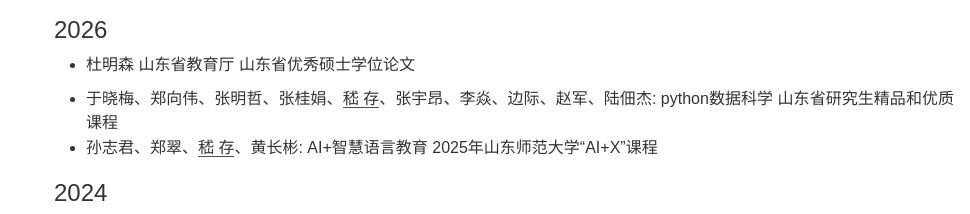
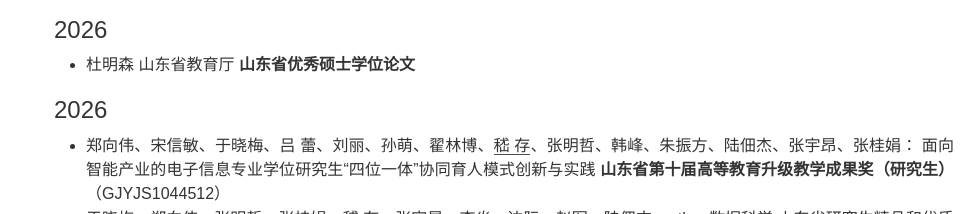
Before and after one commit to Ji-Cun/Ji-Cun.github.io, a plain HTML site: page teaching.html in a window 1280 px wide. Shown: the part 238-452 px from the top of the page, 310-1280 px from the left. Drawn offline with Linux system fonts and the light colour scheme; a web font is replaced by a local one.

Commit message:
Update teaching.html

```diff
--- a/teaching.html
+++ b/teaching.html
@@ -96,9 +96,11 @@
 
 					<h3>2026</h3>
                     <ul class=space_list>
-						<li> 杜明森 山东省教育厅 山东省优秀硕士学位论文</li>
+						<li> 杜明森 山东省教育厅 <b>山东省优秀硕士学位论文</b></li>
                     </ul>
+					<h3>2026</h3>
 					<ul class=space_list>
+						<li> 郑向伟、宋信敏、于晓梅、吕 蕾、刘丽、孙萌、翟林博、<u>嵇 存</u>、张明哲、韩峰、朱振方、陆佃杰、张宇昂、张桂娟： 面向智能产业的电子信息专业学位研究生“四位一体”协同育人模式创新与实践  <b>山东省第十届高等教育升级教学成果奖（研究生）</b>（GJYJS1044512）</li>
 						<li> 于晓梅、郑向伟、张明哲、张桂娟、<u>嵇 存</u>、张宇昂、李焱、边际、赵军、陆佃杰: python数据科学  山东省研究生精品和优质课程</li>
 						<li> 孙志君、郑翠、<u>嵇 存</u>、黄长彬: AI+智慧语言教育  2025年山东师范大学“AI+X”课程</li>
                     </ul>
@@ -112,8 +114,8 @@
 
 					<h3>2023</h3>
                     <ul class=space_list>
-                        <li> 杜明森 研究生国家奖学金</li>
-			<li> 袁绍伟、张瑞 第十一届“大唐杯”全国新一代信息通信技术大赛 省三等奖</li>
+                          <li> 杜明森 研究生国家奖学金</li>
+			              <li> 袁绍伟、张瑞 第十一届“大唐杯”全国新一代信息通信技术大赛 省三等奖</li>
                     </ul>
 
 					<h3>2022</h3>
```
